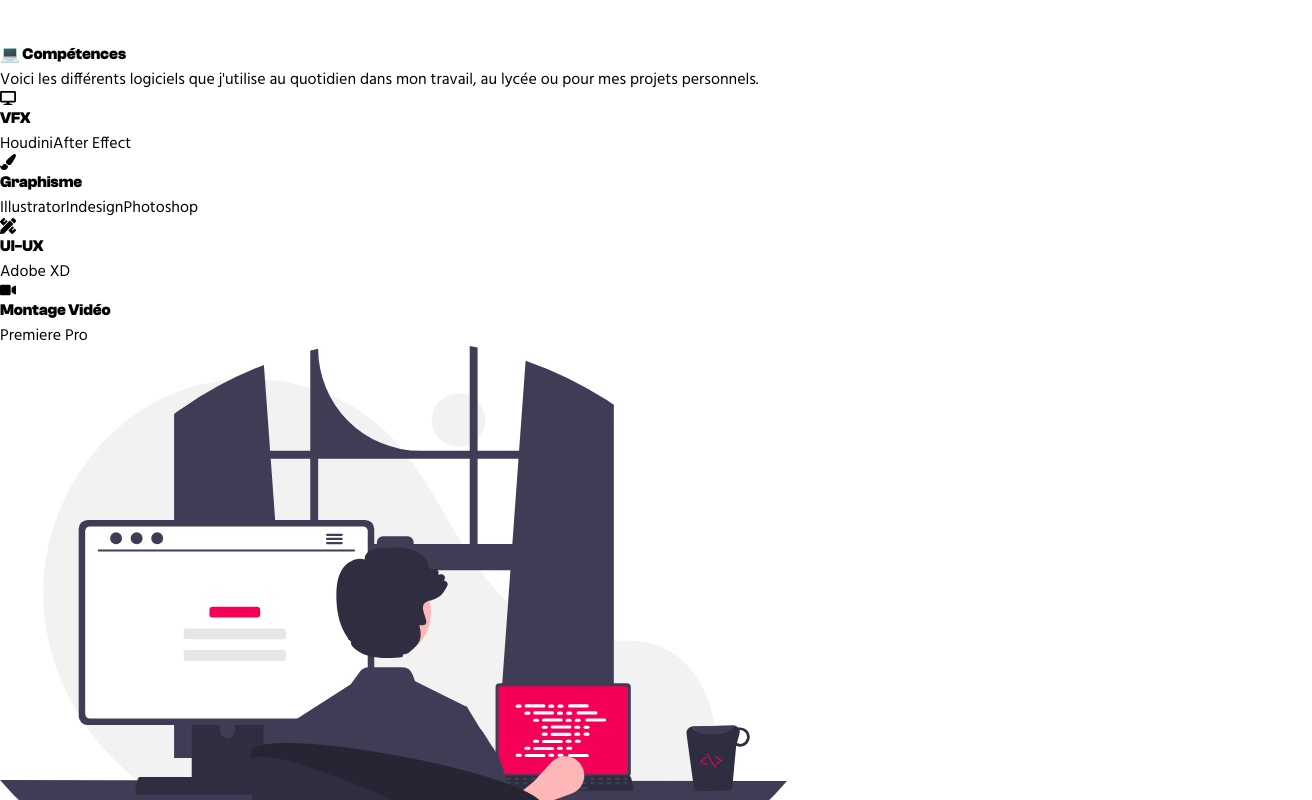
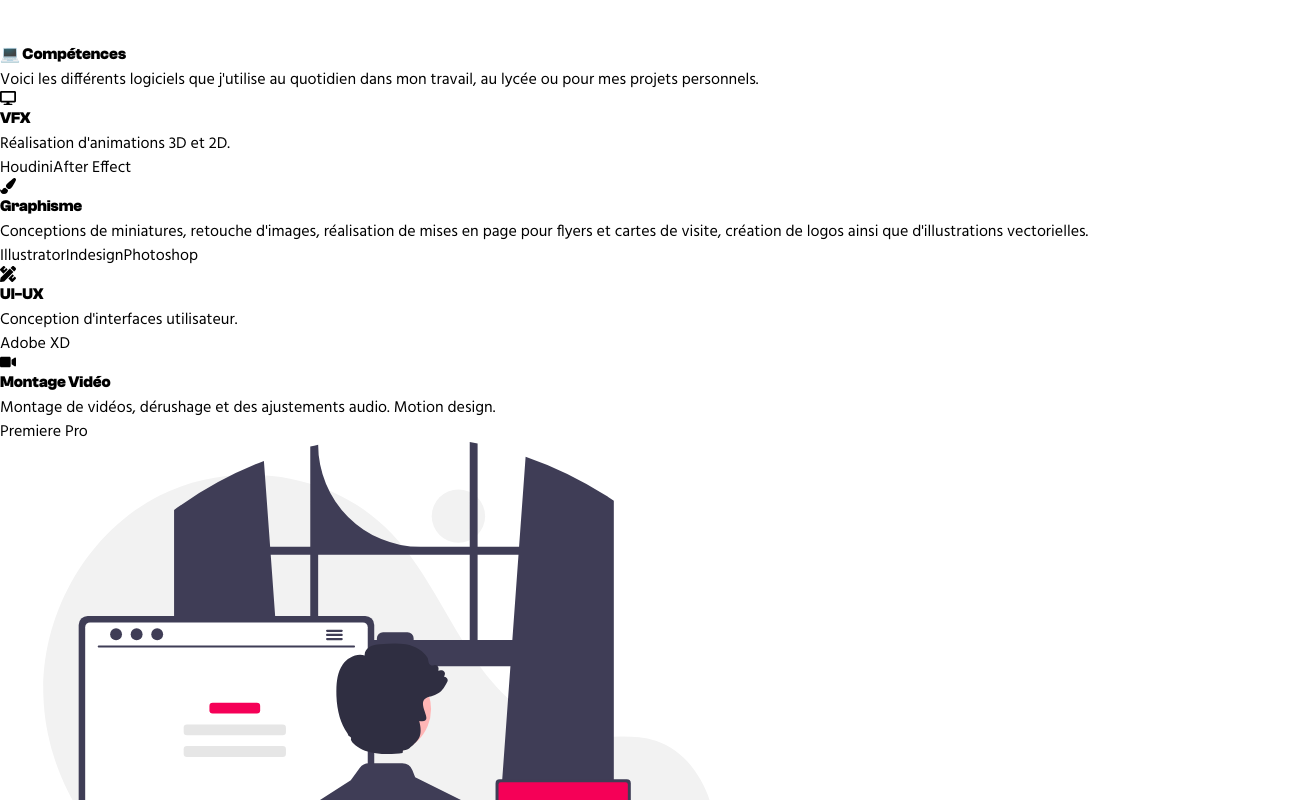
Before and after one commit to RaphHuynh/portfolio-raphael-demets, a React (Vite) app: page / in a window 1280 px wide. Shown: the part 1020-1820 px from the top of the page, 1312 px wide, since content can reach past the window. Built offline with nearby package versions, Linux system fonts and the light colour scheme; grey boxes are pictures that could not be loaded.

Commit message:
update : competence

```diff
--- a/src/pages/competence.jsx
+++ b/src/pages/competence.jsx
@@ -10,22 +10,26 @@
         {
             title: "VFX",
             icon: <FaDesktop />,
-            items: ["Houdini", "After Effect"]
+            items: ["Houdini", "After Effect"],
+            content: "Réalisation d'animations 3D et 2D."
         },
         {
             title: "Graphisme",
             icon: <FaPaintBrush />,
-            items: ["Illustrator", "Indesign", "Photoshop"]
+            items: ["Illustrator", "Indesign", "Photoshop"],
+            content: "Conceptions de miniatures, retouche d'images, réalisation de mises en page pour flyers et cartes de visite, création de logos ainsi que d'illustrations vectorielles. ",
         },
         {
             title: "UI-UX",
             icon: <FaPencilRuler />,
-            items: ["Adobe XD"]
+            items: ["Adobe XD"],
+            content: "Conception d'interfaces utilisateur."
         },
         {
             title: "Montage Vidéo",
             icon: <FaVideo />,
-            items: ["Premiere Pro"]
+            items: ["Premiere Pro"],
+            content: "Montage de vidéos, dérushage et des ajustements audio. Motion design."
         }
     ];
 
@@ -50,7 +54,11 @@
                                 {skill.icon}
                                 <h2 className='text-xl ml-2'>{skill.title}</h2>
                             </div>
-                            <div className='p-4'>
+                            <div className='p-6 flex flex-col flex-grow '>
+                                <p className=' text-slate-700'>
+                                    {skill.content}
+                                </p>
+                                <div className='fixed bottom-2'>
                                     {skill.items.map((item, itemIndex) => (
                                         <span
                                             key={itemIndex}
@@ -61,6 +69,7 @@
                                             {item}
                                         </span>
                                     ))}
+                                </div>
                             </div>
                         </div>
                     ))}
```
Lines whose indentation alone changed are shown as unchanged.
